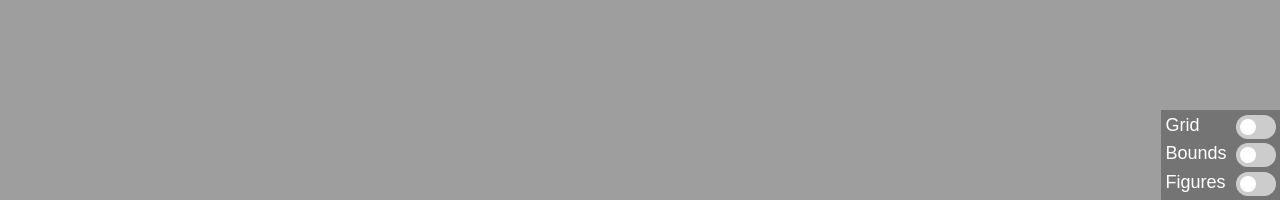
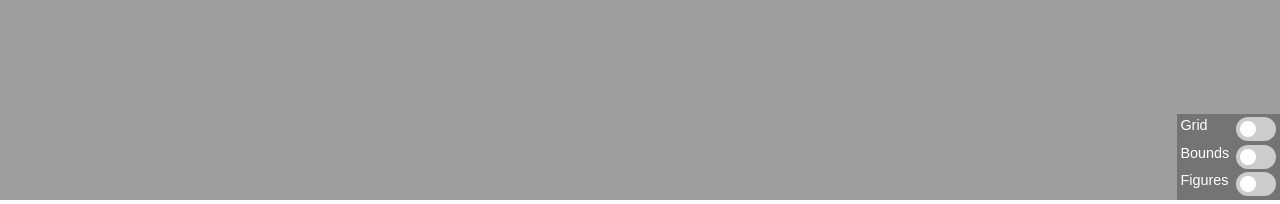
Before and after one commit to cubetastic33/cosmic-engine, a Flask app: page / in a window 1280 px wide. Shown: the part 600-804 px from the top of the page. Run offline with Flask 2, Linux system fonts and the light colour scheme.

Commit message:
Decrease font size of grid toggles

```diff
--- a/static/styles/main.css
+++ b/static/styles/main.css
@@ -76,6 +76,7 @@ button:disabled {
 #toggles {
     background-color: #00000044;
     bottom: 0;
+    font-size: .8em;
     right: 0;
     color: #FFFFFF;
     font-family: sans-serif;
```
